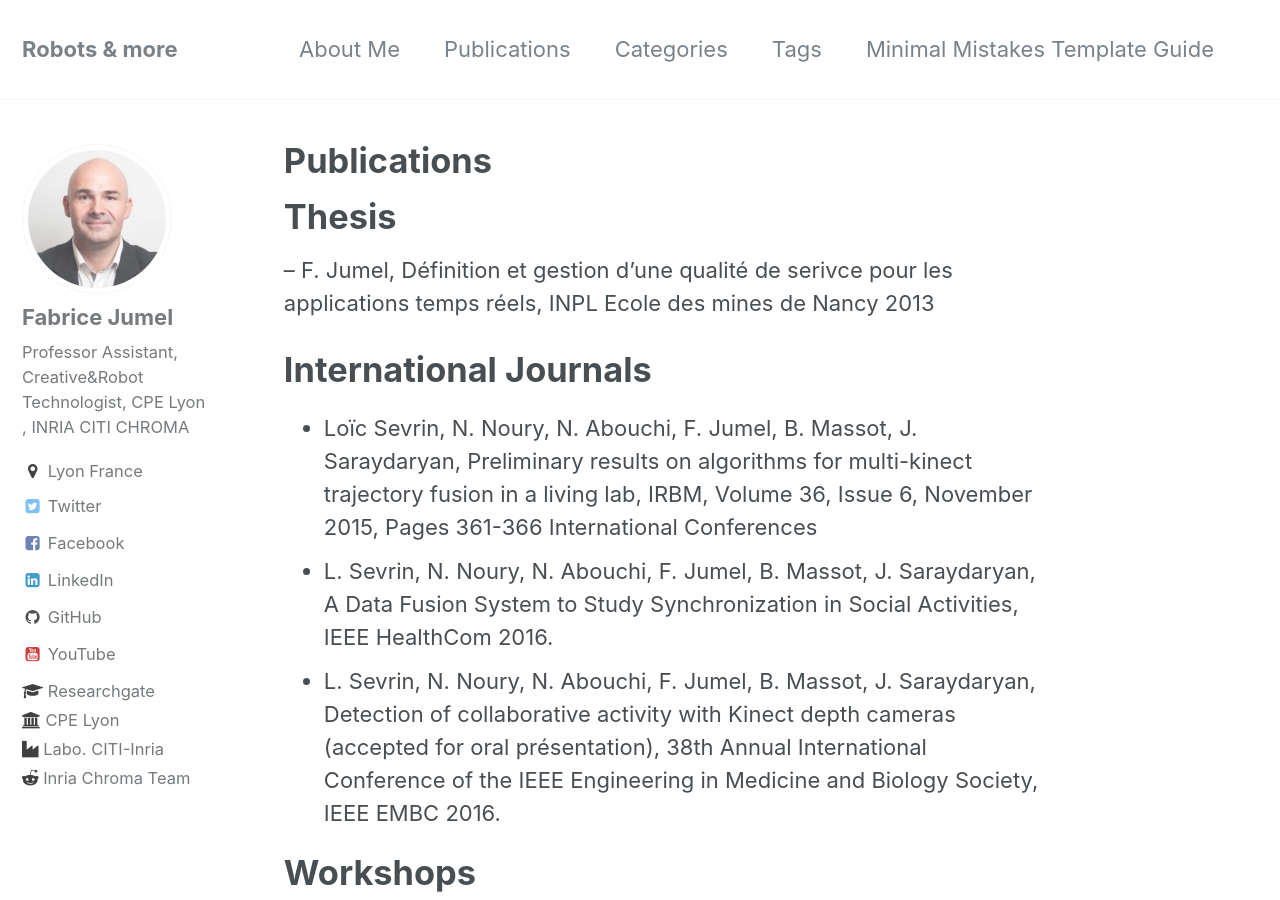
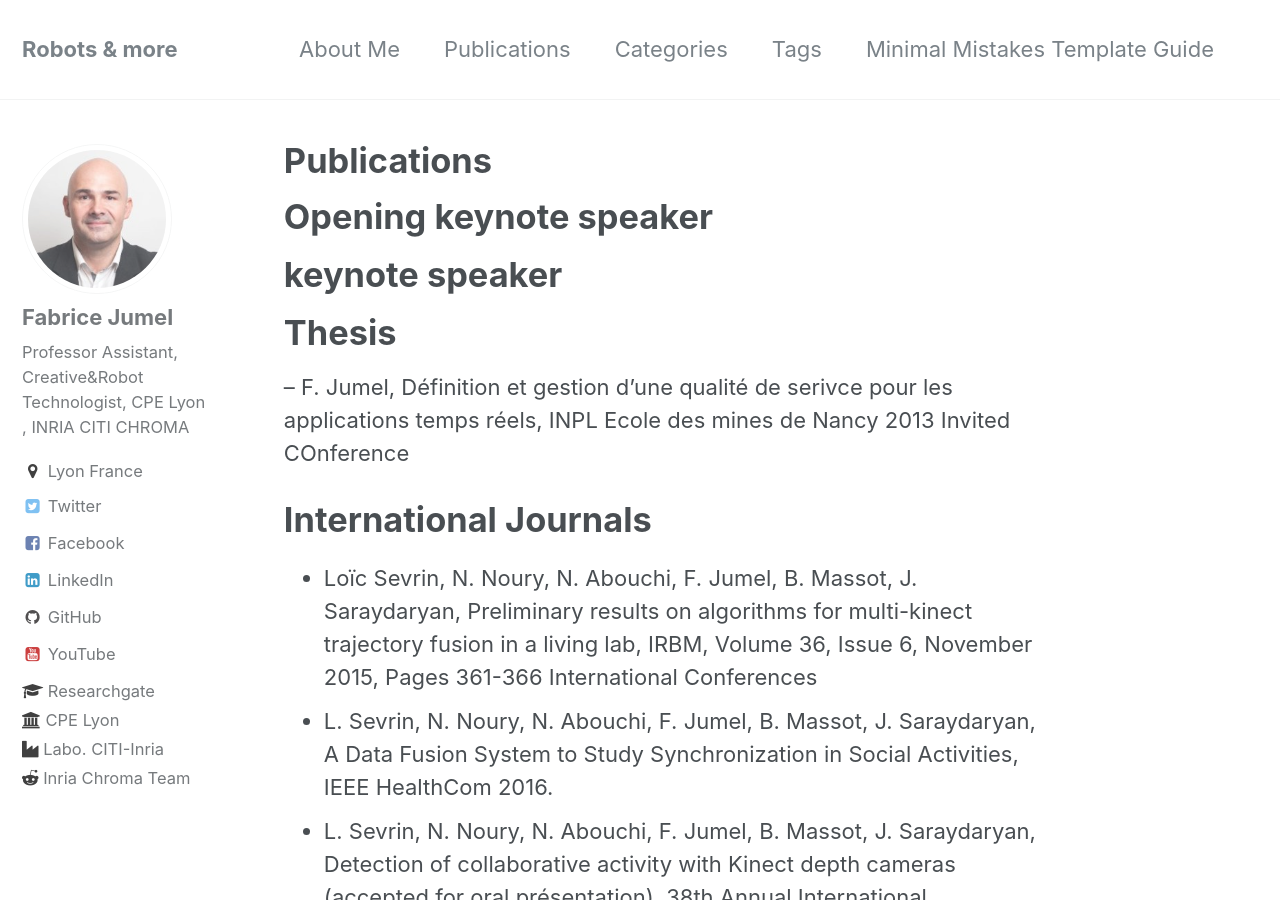
Before and after one commit to fabricejumel/fabricejumel.github.io, a Jekyll site: the page built from _pages/Publications.md, in a window 1280 px wide and 900 px high. Built offline with Jekyll 4.4.1, drawn with Linux system fonts in a browser that asks for light colours; some of the changed text lies outside the part shown.

Commit message:
Update Publications.md

```diff
--- a/_pages/Publications.md
+++ b/_pages/Publications.md
@@ -2,10 +2,19 @@
 permalink: /publications/
 title: "Publications"
 ---
+
+Opening keynote speaker
+======
+
+keynote speaker
+======
+
+
 Thesis
 ======
 – F. Jumel, Définition et gestion d'une qualité de serivce pour les applications temps réels, INPL Ecole des mines de Nancy
 2013
+Invited COnference
 
 International Journals
 ======
@@ -42,4 +51,5 @@ International Journals
 Workshops
 ======
 
-#National Conferences
+National Conferences
+======
```
